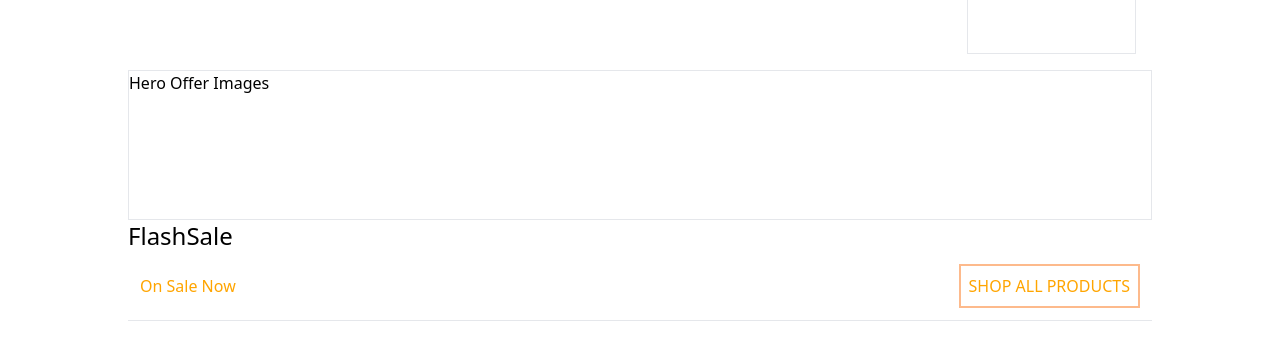
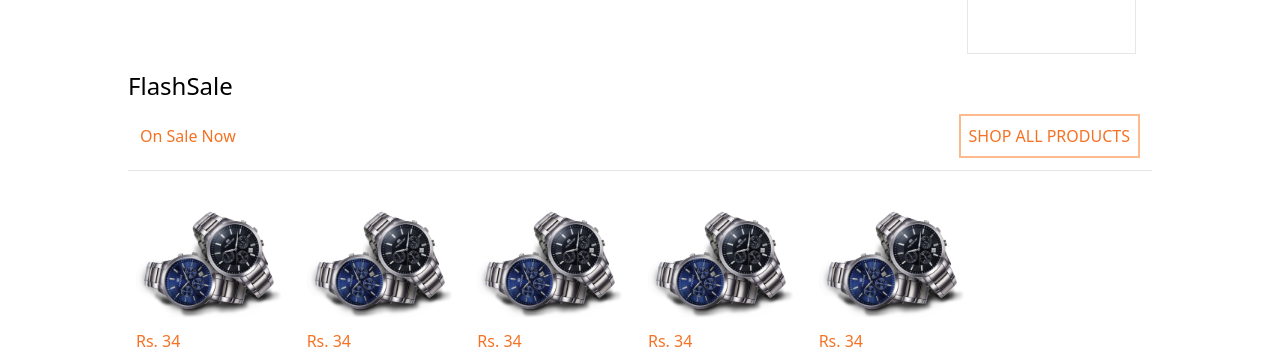
Before and after one commit to Ram-cpu-coder/DARAZ-CLONE, a React (Vite) app: page / in a window 1280 px wide. Shown: the part 534-891 px from the top of the page. Built offline with nearby package versions, Linux system fonts and the light colour scheme.

Commit message:
need to check flash sale card

```diff
--- a/src/Body.jsx
+++ b/src/Body.jsx
@@ -2,10 +2,11 @@ import React from "react";
 
 import Carousal from "./Offer/Carousal";
 import AppAD from "./Offer/AppAD";
-import HeroOffer from "./Offer/HeroOffer";
 import FlashSale from "./Offer/FlashSale/FlashSale";
 import Categories from "./Categories/Categories";
 import JustForYou from "./Offer/Just For You/JustForYou";
+
+import flashSaleItems from "./FlashSaleItem";
 
 const Body = () => {
   return (
@@ -14,8 +15,7 @@ const Body = () => {
         <Carousal />
         <AppAD />
       </div>
-      <HeroOffer />
-      <FlashSale />
+      <FlashSale items={flashSaleItems} />
       <Categories />
       <JustForYou />
     </div>
--- /dev/null
+++ b/src/FlashSaleItem.js
@@ -0,0 +1,34 @@
+const flashSaleItems = [
+  {
+    name: "Wireless Headphones",
+    oldPrice: 120,
+    discountPercentage: 25,
+    newPrice: 120 - (120 * 25) / 100,
+  },
+  {
+    name: "Smartphone",
+    oldPrice: 699,
+    discountPercentage: 20,
+    newPrice: 699 - (699 * 20) / 100,
+  },
+  {
+    name: "Gaming Laptop",
+    oldPrice: 1500,
+    discountPercentage: 30,
+    newPrice: 1500 - (1500 * 30) / 100,
+  },
+  {
+    name: "4K TV",
+    oldPrice: 899,
+    discountPercentage: 15,
+    newPrice: 899 - (899 * 15) / 100,
+  },
+  {
+    name: "Bluetooth Speaker",
+    oldPrice: 75,
+    discountPercentage: 40,
+    newPrice: 75 - (75 * 40) / 100,
+  },
+];
+
+export default flashSaleItems;
--- a/src/Offer/FlashSale/FlashSale.jsx
+++ b/src/Offer/FlashSale/FlashSale.jsx
@@ -1,23 +1,22 @@
 import React from "react";
 import FlashSaleCard from "./FlashSaleCard";
 
-const FlashSale = () => {
+const FlashSale = ({ items }) => {
   return (
     <div className="min-h-[150px] w-[80vw]">
       <h1 className="text-2xl">FlashSale</h1>
       <div>
         <div className="flex justify-between items-center p-3">
-          <p className="text-[orange]">On Sale Now</p>
-          <a href="" className="text-[orange] border-2 border-orange-300 p-2">
+          <p className="text-[#f57224]">On Sale Now</p>
+          <a href="" className="text-[#f57224] border-2 border-orange-300 p-2">
             SHOP ALL PRODUCTS
           </a>
         </div>
         <hr className="w-full" />
         <div className="grid grid-rows-[auto] grid-cols-6">
-          <FlashSaleCard />
-          <FlashSaleCard /> <FlashSaleCard /> <FlashSaleCard />{" "}
-          <FlashSaleCard /> <FlashSaleCard /> <FlashSaleCard />{" "}
-          <FlashSaleCard /> <FlashSaleCard />
+          {items.map((item, index) => (
+            <FlashSaleCard key={index} item={item} />
+          ))}
         </div>
       </div>
     </div>
--- a/src/Offer/FlashSale/FlashSaleCard.jsx
+++ b/src/Offer/FlashSale/FlashSaleCard.jsx
@@ -1,6 +1,7 @@
 import React from "react";
 
-const FlashSaleCard = () => {
+const FlashSaleCard = ({ item }) => {
+  console.log("Item in FlashSaleCard:", item);
   return (
     <a href="" className="inline-block hover:border-2 p-2">
       <div className="flex flex-col justify-start">
@@ -9,10 +10,10 @@ const FlashSaleCard = () => {
           alt=""
           className="h-[150px] w-[150px]"
         />
-        <p>Name of the Product</p>
-        <span className="text-[orange]">Rs. 34</span>
+        <p>{}</p>
+        <span className="text-[#f57224]">Rs. 34</span>
         <span className="flex gap-2">
-          <p className="line-through">Rs. 50</p>
+          <p className="line-through text-[#9e9e9e  ]">Rs. 50</p>
           <p>-25%</p>
         </span>
       </div>
--- a/src/Offer/HeroOffer.jsx
+++ /dev/null
@@ -1,7 +0,0 @@
-import React from "react";
-
-const HeroOffer = () => {
-  return <div className="border min-h-[150px] w-[80vw]">Hero Offer Images</div>;
-};
-
-export default HeroOffer;
```
